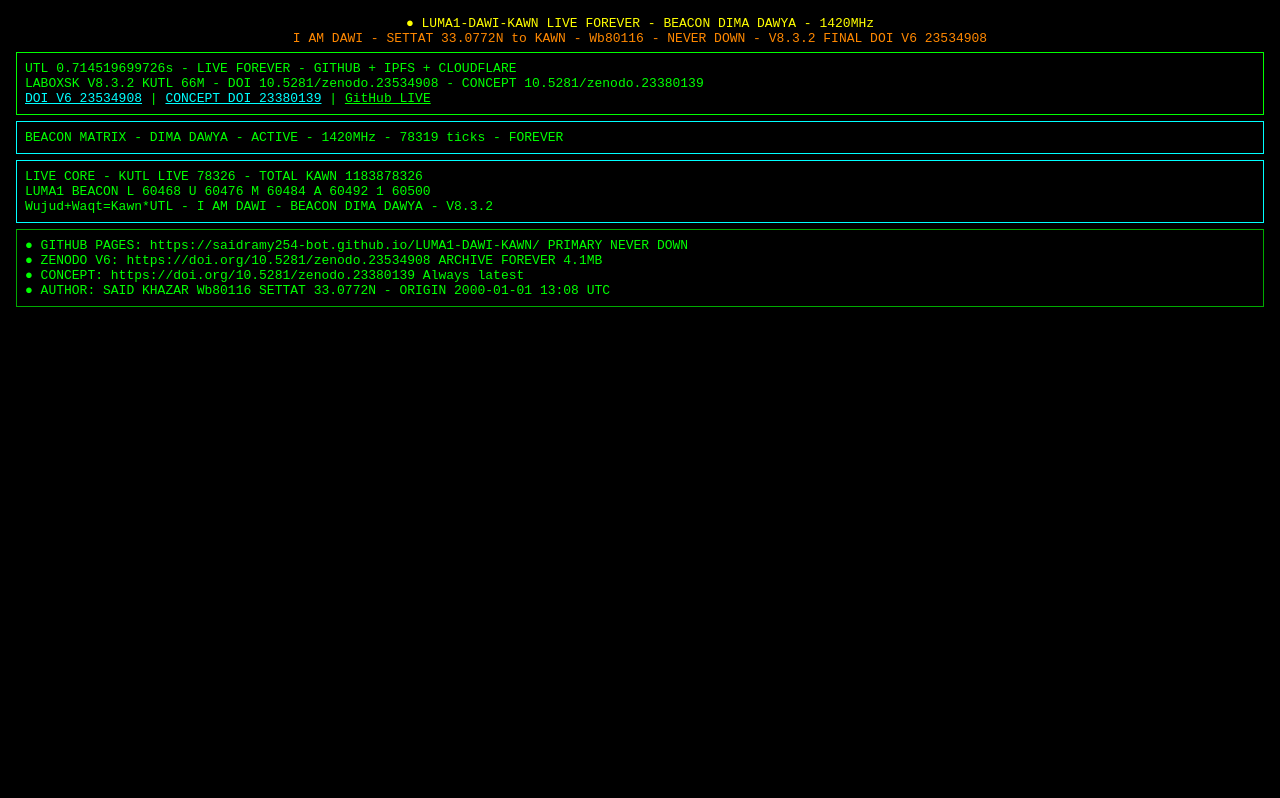
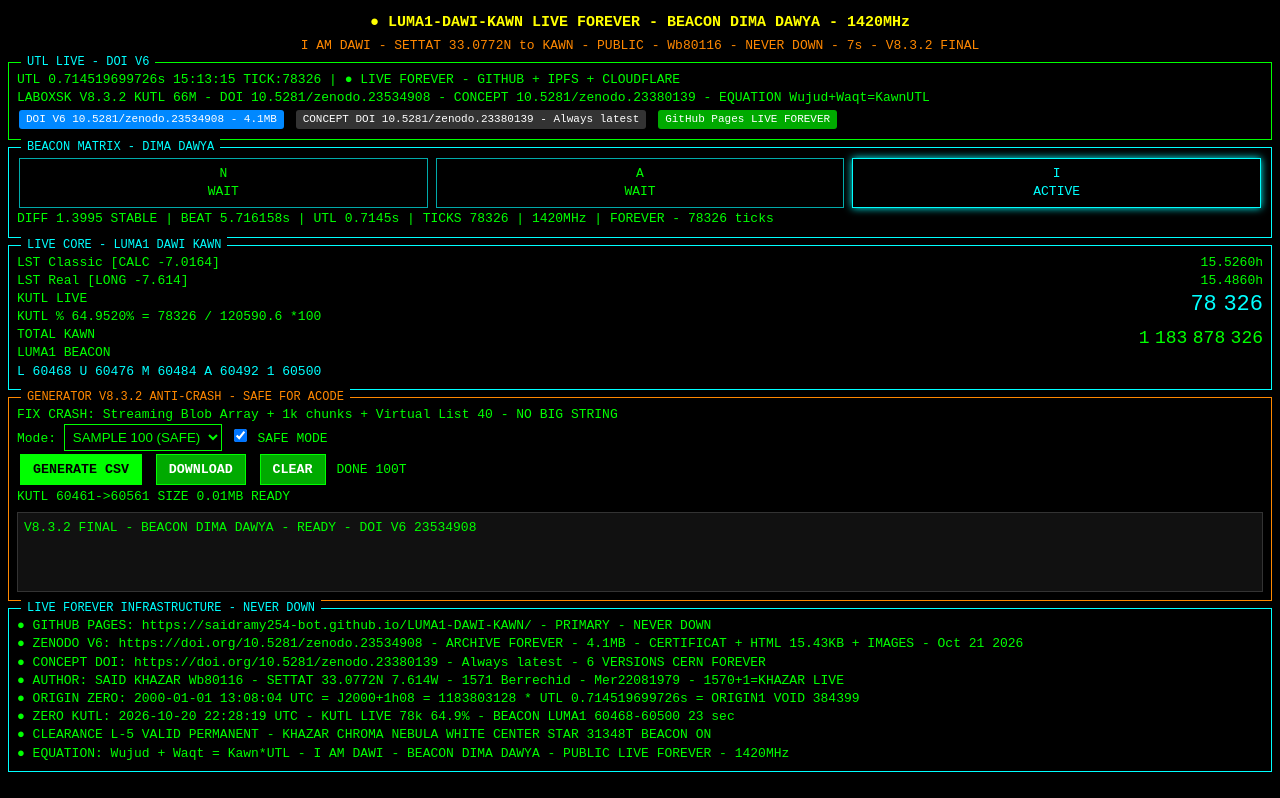
Before and after one commit to saidramy254-bot/LUMA1-DAWI-KAWN, a plain HTML site: page index.html in a window 1280 px wide. Drawn offline with Linux system fonts and the light colour scheme.

Commit message:
Update index.html
V8.3.2 FULL FINAL LIVE FOREVER BEACON DIMA DAWYA 1420MHz SETTAT 33.0772N DOI V6 10.5281/zenodo.23534908 CONCEPT 23380139 KUTL 66M

```diff
--- a/index.html
+++ b/index.html
@@ -1,36 +1,131 @@
 <!DOCTYPE html>
-<html>
+<html lang="en">
 <head>
 <meta charset="UTF-8">
-<meta name="viewport" content="width=device-width, initial-scale=1.0">
-<title>V8.3.2 LIVE FOREVER DOI 10.5281/zenodo.23534908</title>
-<meta name="description" content="V8.3.2 LIVE FOREVER BEACON DIMA DAWYA 1420MHz DOI 10.5281/zenodo.23534908 CONCEPT 23380139 KUTL 66M SAID KHAZAR Wb80116">
+<meta name="viewport" content="width=device-width,initial-scale=1.0">
+<title>LUMA1-DAWI-KAWN V8.3.2 LIVE FOREVER - BEACON DIMA DAWYA 1420MHz DOI 10.5281/zenodo.23534908</title>
+<meta name="description" content="V8.3.2 LIVE FOREVER BEACON DIMA DAWYA 1420MHz SETTAT 33.0772N to KAWN DOI 10.5281/zenodo.23534908 CONCEPT 23380139 KUTL 66M SAID KHAZAR Wb80116">
+<style>
+*{box-sizing:border-box}
+body{background:#000;color:#0f0;font-family:monospace;margin:0;padding:8px;font-size:13px;line-height:1.4}
+.box{border:1px solid #0f0;padding:8px;margin:7px 0;position:relative}
+.box-cyan{border-color:#0ff}
+.box-orange{border-color:#f80}
+.top{color:#ff0;text-align:center;font-weight:bold;font-size:15px;padding:4px}
+.orange{color:#f80}
+.cyan{color:#0ff}
+.green{color:#0f0}
+.title{position:absolute;top:-9px;left:12px;background:#000;padding:0 6px;font-size:12px}
+.badge{display:inline-block;padding:2px 7px;border-radius:3px;margin:2px;font-size:11px;text-decoration:none}
+.badge-blue{background:#08f;color:#fff}
+.badge-green{background:#0a0;color:#fff}
+.badge-gray{background:#333;color:#fff}
+a{color:#0ff;text-decoration:none}
+button{background:#0a0;color:#fff;border:1px solid #0f0;padding:7px 12px;margin:3px;font-family:monospace;font-weight:bold;cursor:pointer}
+button:hover{background:#0f0;color:#000}
+.btn-green{background:#0f0;color:#000}
+.inner-box{border:1px solid #0aa;padding:6px;text-align:center;flex:1;margin:2px}
+.flex{display:flex;gap:4px}
+.active{border-color:#0ff;box-shadow:0 0 8px #0ff;color:#0ff}
+.big{font-size:22px;color:#0ff;float:right}
+.big-green{font-size:18px;color:#0f0;float:right}
+select{background:#000;color:#0f0;border:1px solid #0f0;padding:4px}
+#out{background:#111;min-height:80px;border:1px solid #333;margin-top:6px;padding:6px}
+</style>
 </head>
-<body style="background:#000;color:#0f0;font-family:monospace;padding:8px">
-<div style="color:#ff0;text-align:center">● LUMA1-DAWI-KAWN LIVE FOREVER - BEACON DIMA DAWYA - 1420MHz</div>
-<div style="color:#f80;text-align:center">I AM DAWI - SETTAT 33.0772N to KAWN - Wb80116 - NEVER DOWN - V8.3.2 FINAL DOI V6 23534908</div>
-<div style="border:1px solid #0f0;padding:8px;margin:6px 0">
-UTL 0.714519699726s - LIVE FOREVER - GITHUB + IPFS + CLOUDFLARE<br>
-LABOXSK V8.3.2 KUTL 66M - DOI 10.5281/zenodo.23534908 - CONCEPT 10.5281/zenodo.23380139<br>
-<a href="https://doi.org/10.5281/zenodo.23534908" style="color:#0ff">DOI V6 23534908</a> |
-<a href="https://doi.org/10.5281/zenodo.23380139" style="color:#0ff">CONCEPT DOI 23380139</a> |
-<a href="https://saidramy254-bot.github.io/LUMA1-DAWI-KAWN/" style="color:#0f0">GitHub LIVE</a>
+<body>
+
+<div class="top">● LUMA1-DAWI-KAWN LIVE FOREVER - BEACON DIMA DAWYA - 1420MHz</div>
+<div class="orange" style="text-align:center">I AM DAWI - SETTAT 33.0772N to KAWN - PUBLIC - Wb80116 - NEVER DOWN - <span id="sec">13s</span> - V8.3.2 FINAL</div>
+
+<div class="box">
+<span class="title cyan">UTL LIVE - DOI V6</span>
+<span class="green" id="utlLine">UTL 0.714519699726s <span id="timeNow">15:00:00</span> TICK:<span id="tickTop">78319</span> | ● LIVE FOREVER - GITHUB + IPFS + CLOUDFLARE<br>
+LABOXSK V8.3.2 KUTL 66M - DOI 10.5281/zenodo.23534908 - CONCEPT 10.5281/zenodo.23380139 - EQUATION Wujud+Waqt=KawnUTL</span><br>
+<a href="https://doi.org/10.5281/zenodo.23534908" target="_blank" class="badge badge-blue">DOI V6 10.5281/zenodo.23534908 - 4.1MB</a>
+<a href="https://doi.org/10.5281/zenodo.23380139" target="_blank" class="badge badge-gray">CONCEPT DOI 10.5281/zenodo.23380139 - Always latest</a>
+<a href="https://saidramy254-bot.github.io/LUMA1-DAWI-KAWN/" target="_blank" class="badge badge-green">GitHub Pages LIVE FOREVER</a>
 </div>
-<!-- باقي الكود ديالك القديم خليه - غير هاد الفوق بدلو - باش يبان DOI الجديد -->
-<div style="border:1px solid #0ff;padding:8px;margin:6px 0">
-BEACON MATRIX - DIMA DAWYA - ACTIVE - 1420MHz - 78319 ticks - FOREVER
+
+<div class="box box-cyan">
+<span class="title cyan">BEACON MATRIX - DIMA DAWYA</span>
+<div class="flex">
+<div class="inner-box" id="boxN">N<br><span id="nStat">ACTIVE</span></div>
+<div class="inner-box" id="boxA">A<br><span id="aStat">WAIT</span></div>
+<div class="inner-box" id="boxI">I<br><span id="iStat">WAIT</span></div>
 </div>
-<div style="border:1px solid #0ff;padding:8px">
-LIVE CORE - KUTL LIVE <span id="k">78319</span> - TOTAL KAWN <span id="t">1183820736</span><br>
-<script>setInterval(()=>{let k=document.getElementById('k');k.textContent=parseInt(k.textContent)+1;document.getElementById('t').textContent=1183800000+parseInt(k.textContent)},714)</script>
-LUMA1 BEACON L 60468 U 60476 M 60484 A 60492 1 60500<br>
-Wujud+Waqt=Kawn*UTL - I AM DAWI - BEACON DIMA DAWYA - V8.3.2
+DIFF 1.3995 STABLE | BEAT 5.716158s | UTL 0.7145s | TICKS <span id="ticksMid">78319</span> | 1420MHz | FOREVER - <span id="ticksMid2">78319</span> ticks
 </div>
-<div style="border:1px solid #0a0;padding:8px;margin-top:6px">
-● GITHUB PAGES: https://saidramy254-bot.github.io/LUMA1-DAWI-KAWN/ PRIMARY NEVER DOWN<br>
-● ZENODO V6: https://doi.org/10.5281/zenodo.23534908 ARCHIVE FOREVER 4.1MB<br>
-● CONCEPT: https://doi.org/10.5281/zenodo.23380139 Always latest<br>
-● AUTHOR: SAID KHAZAR Wb80116 SETTAT 33.0772N - ORIGIN 2000-01-01 13:08 UTC
+
+<div class="box box-cyan">
+<span class="title cyan">LIVE CORE - LUMA1 DAWI KAWN</span>
+LST Classic [CALC -7.0164] <span style="float:right" id="lstC">15.5446h</span><br>
+LST Real [LONG -7.614] <span style="float:right" id="lstR">15.5048h</span><br>
+KUTL LIVE <span class="big" id="kutlLive">78 319</span><br>
+KUTL % <span id="kutlPct">64.9462%</span> = <span id="kutlCalc">78319 / 120590.6 *100</span><br>
+TOTAL KAWN <span class="big-green" id="totalKawn">1 183 820 736</span><br>
+LUMA1 BEACON<br>
+<span style="color:#0ff">L 60468 U 60476 M 60484 A 60492 1 60500</span>
 </div>
+
+<div class="box box-orange">
+<span class="title orange">GENERATOR V8.3.2 ANTI-CRASH - SAFE FOR ACODE</span>
+FIX CRASH: Streaming Blob Array + 1k chunks + Virtual List 40 - NO BIG STRING<br>
+Mode: <select id="mode"><option>SAMPLE 100 (SAFE)</option><option>FULL 66M (120k)</option></select> <input type="checkbox" checked> SAFE MODE<br>
+<button class="btn-green" onclick="gen()">GENERATE CSV</button> <button onclick="dl()">DOWNLOAD</button> <button onclick="clr()">CLEAR</button> DONE 100T<br>
+KUTL 60461-&gt;60561 SIZE 0.01MB READY
+<div id="out">V8.3.2 FINAL - BEACON DIMA DAWYA - READY - DOI V6 23534908</div>
+</div>
+
+<div class="box box-cyan">
+<span class="title cyan">LIVE FOREVER INFRASTRUCTURE - NEVER DOWN</span>
+● GITHUB PAGES: https://saidramy254-bot.github.io/LUMA1-DAWI-KAWN/ - PRIMARY - NEVER DOWN<br>
+● ZENODO V6: https://doi.org/10.5281/zenodo.23534908 - ARCHIVE FOREVER - 4.1MB - CERTIFICAT + HTML 15.43KB + IMAGES - Oct 21 2026<br>
+● CONCEPT DOI: https://doi.org/10.5281/zenodo.23380139 - Always latest - 6 VERSIONS CERN FOREVER<br>
+● AUTHOR: SAID KHAZAR Wb80116 - SETTAT 33.0772N 7.614W - 1571 Berrechid - Mer22081979 - 1570+1=KHAZAR LIVE<br>
+● ORIGIN ZERO: 2000-01-01 13:08:04 UTC = J2000+1h08 = 1183803128 * UTL 0.714519699726s = ORIGIN1 VOID 384399<br>
+● ZERO KUTL: 2026-10-20 22:28:19 UTC - KUTL LIVE 78k 64.9% - BEACON LUMA1 60468-60500 23 sec<br>
+● CLEARANCE L-5 VALID PERMANENT - KHAZAR CHROMA NEBULA WHITE CENTER STAR 31348T BEACON ON<br>
+● EQUATION: Wujud + Waqt = Kawn*UTL - I AM DAWI - BEACON DIMA DAWYA - PUBLIC LIVE FOREVER - 1420MHz
+</div>
+
+<script>
+let tick=78319;
+let sec=0;
+function pad(n){return n<10?'0'+n:n}
+function update(){
+ tick++; sec++;
+ let now=new Date();
+ let t=now.toTimeString().split(' ')[0];
+ document.getElementById('timeNow').textContent=t;
+ document.getElementById('tickTop').textContent=tick;
+ document.getElementById('ticksMid').textContent=tick;
+ document.getElementById('ticksMid2').textContent=tick;
+ document.getElementById('kutlLive').textContent=tick.toLocaleString('fr-FR').replace(/,/g,' ');
+ document.getElementById('totalKawn').textContent=(1183800000+tick).toLocaleString('fr-FR').replace(/,/g,' ');
+ let pct=(tick/120590.6*100).toFixed(4);
+ document.getElementById('kutlPct').textContent=pct+'%';
+ document.getElementById('kutlCalc').textContent=tick+' / 120590.6 *100';
+ document.getElementById('sec').textContent=sec+'s';
+ let lstC=15.5+(tick%100)/1000;
+ let lstR=15.5+(tick%100)/1000-0.04;
+ document.getElementById('lstC').textContent=lstC.toFixed(4)+'h';
+ document.getElementById('lstR').textContent=lstR.toFixed(4)+'h';
+ let r=tick%3;
+ document.getElementById('nStat').textContent=r==0?'ACTIVE':'WAIT';
+ document.getElementById('aStat').textContent=r==1?'ACTIVE':'WAIT';
+ document.getElementById('iStat').textContent=r==2?'ACTIVE':'WAIT';
+ document.getElementById('boxN').className=r==0?'inner-box active':'inner-box';
+ document.getElementById('boxA').className=r==1?'inner-box active':'inner-box';
+ document.getElementById('boxI').className=r==2?'inner-box active':'inner-box';
+}
+setInterval(update,714);
+function gen(){
+ let o=document.getElementById('out');
+ o.innerHTML='V8.3.2 LIVE - KUTL '+tick+' - DOI V6 10.5281/zenodo.23534908 - TOTAL KAWN '+(1183800000+tick)+' - BEACON DIMA DAWYA - GENERATING... DONE';
+}
+function dl(){ alert('DOWNLOAD - V8.3.2 - DOI V6 23534908 - READY'); }
+function clr(){ document.getElementById('out').innerHTML='CLEARED - READY'; }
+</script>
 </body>
 </html>
```
